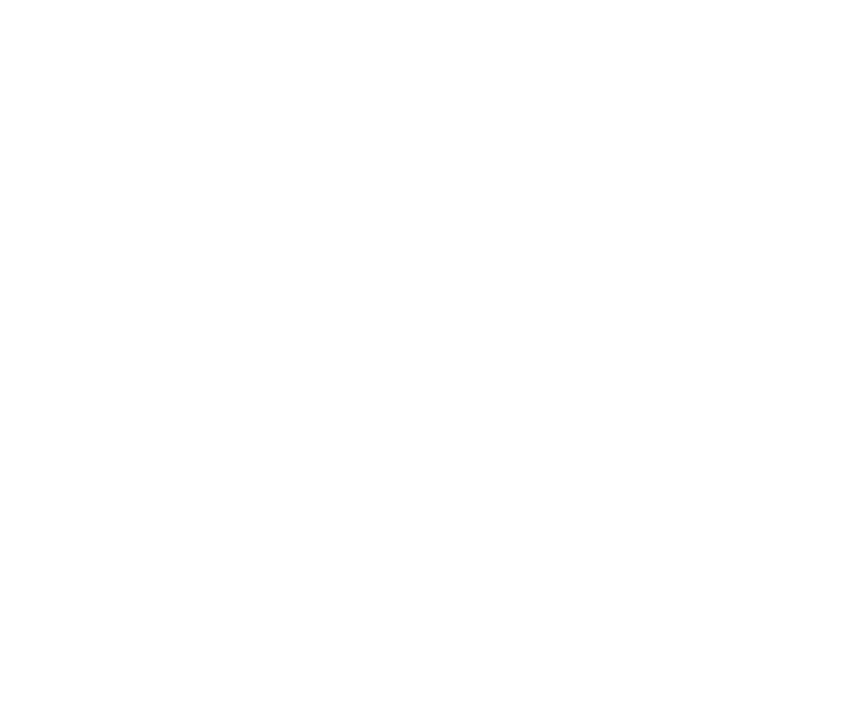
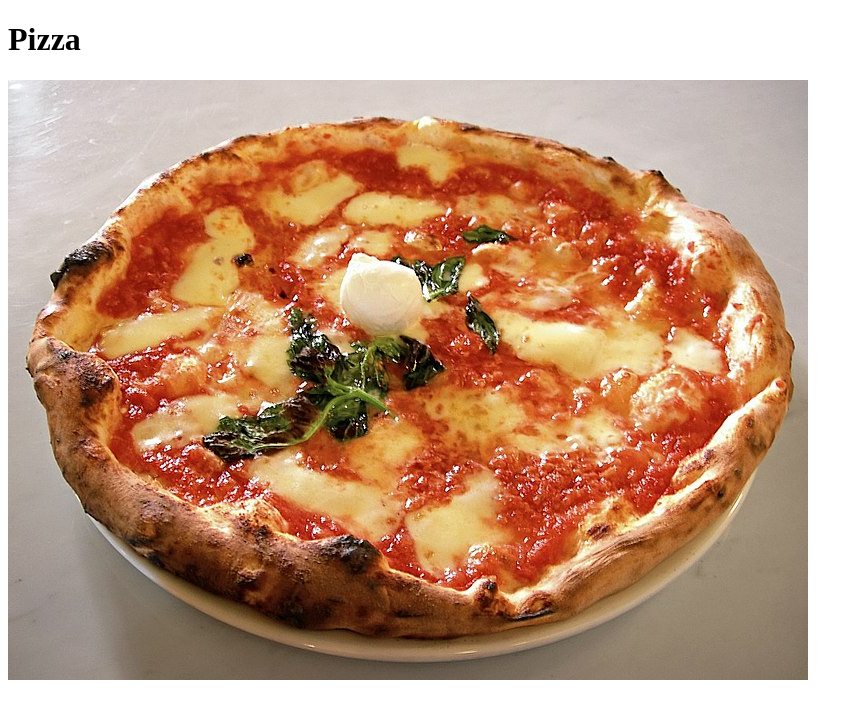
Before and after one commit to jan0803/odin-recipes, a plain HTML site: page recipes/pizza.html in a window 1280 px wide. Shown: the whole page, without its empty margins (0-863 px from the left). Drawn offline with Linux system fonts and the light colour scheme.

Commit message:
Add title and image to pizza.html

```diff
--- a/recipes/pizza.html
+++ b/recipes/pizza.html
@@ -4,9 +4,11 @@
     <meta charset="UTF-8">
     <meta http-equiv="X-UA-Compatible" content="IE=edge">
     <meta name="viewport" content="width=device-width, initial-scale=1.0">
-    <title>Document</title>
+    <title>Pizza</title>
 </head>
 <body>
+    <h1>Pizza</h1>
 
+    <img src="../images/Pizza.jpg" alt="Pizza">
 </body>
 </html>
```
Also changed, not shown: images/Pizza.jpg (added).
